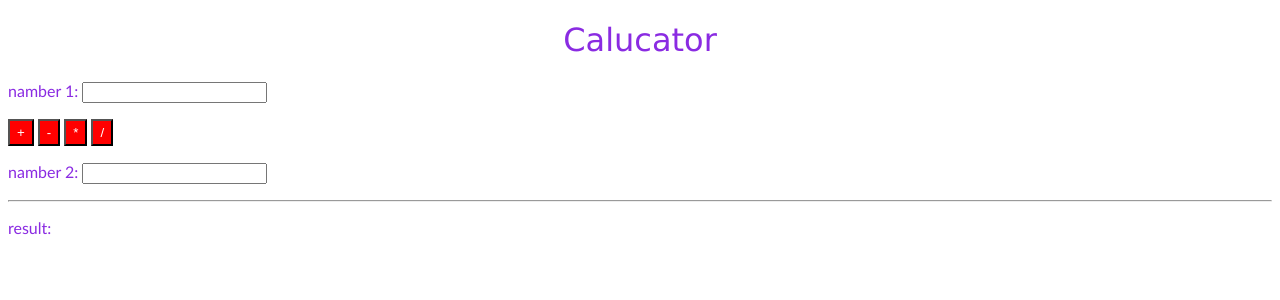
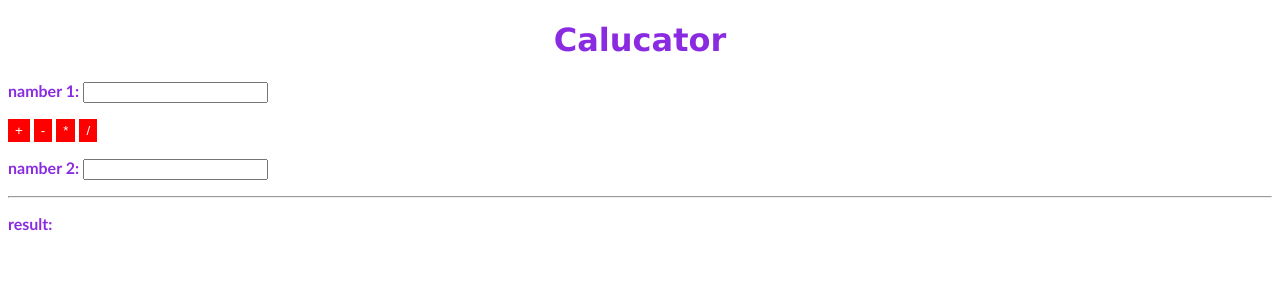
Before and after one commit to samarchenko/repo_1-, a PHP site: page /calculator.html in a window 1280 px wide. Shown: the top 300 px of the page. Run offline with PHP 8.4, Linux system fonts and the light colour scheme.

Commit message:
files calculator.html,css,js this is a simple calculator!

```diff
--- a/calculator.css
+++ b/calculator.css
@@ -3,6 +3,7 @@ h1 {
     font-family: Verdana, fGeneva, Tahoma, sans-serif;
     font-weight: 100;
     text-align: center;
+    font-weight: bold;
 }
 .change-color-for-buttons{
     background-color: red;
@@ -12,6 +13,7 @@ h1 {
     cursor: pointer;
     overflow: hidden;
     transition: 0.60s;
+    border: 1px;
 }
 .change-color-for-buttons:hover{
     background-color:blueviolet;
@@ -22,14 +24,17 @@ h1 {
     font-family: 'Trebuchet MS', 'Lucida Sans Unicode', 'Lucida Grande', 'Lucida Sans', Arial, sans-serif;
     font: weight 700px;
     color:blueviolet;
+    font-weight:bold;
 }
 .n2{
     font-family: 'Trebuchet MS', 'Lucida Sans Unicode', 'Lucida Grande', 'Lucida Sans', Arial, sans-serif;
     font-weight: 700px;
     color:blueviolet;
+    font-weight:bold;
 }
 .changing-the-color-of-the-result-button{
     font-family: 'Trebuchet MS', 'Lucida Sans Unicode', 'Lucida Grande', 'Lucida Sans', Arial, sans-serif;
     font: weight 700px;
     color:blueviolet;
+    font-weight:bold;
 }
```
